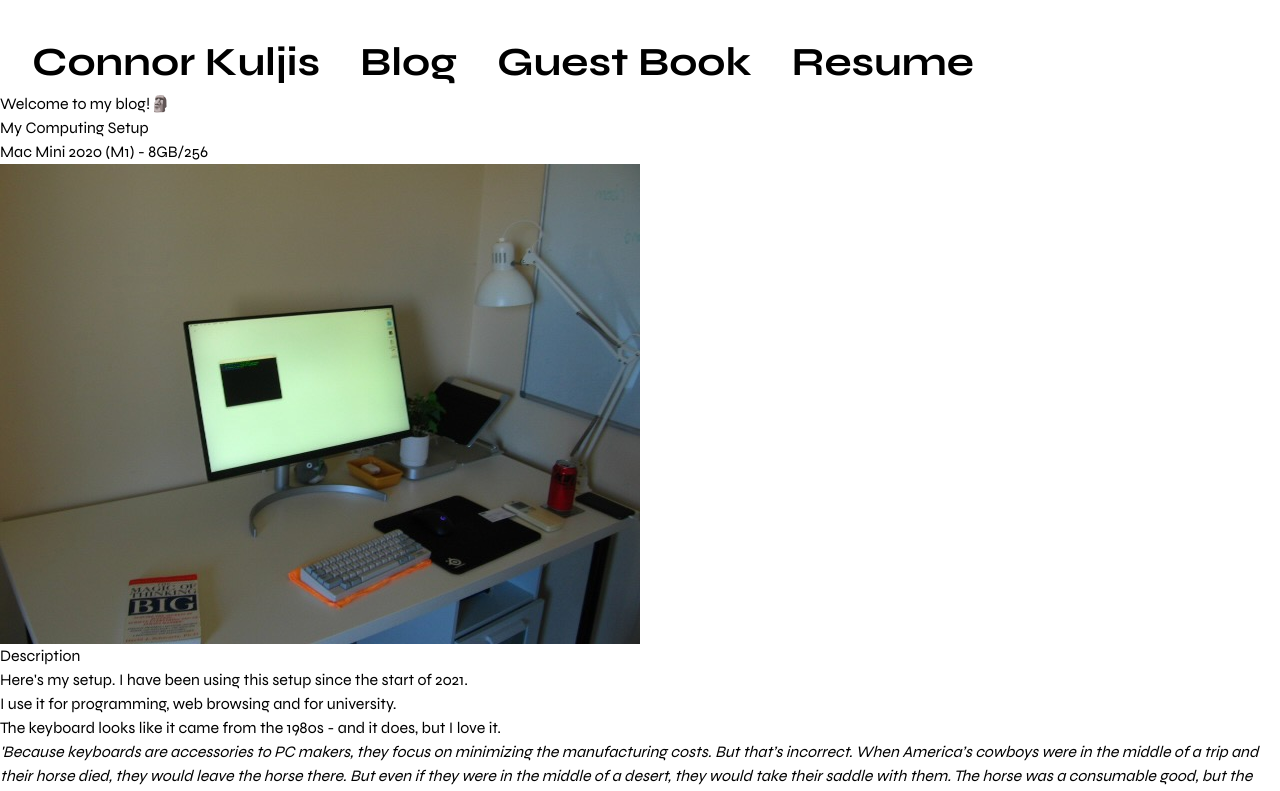
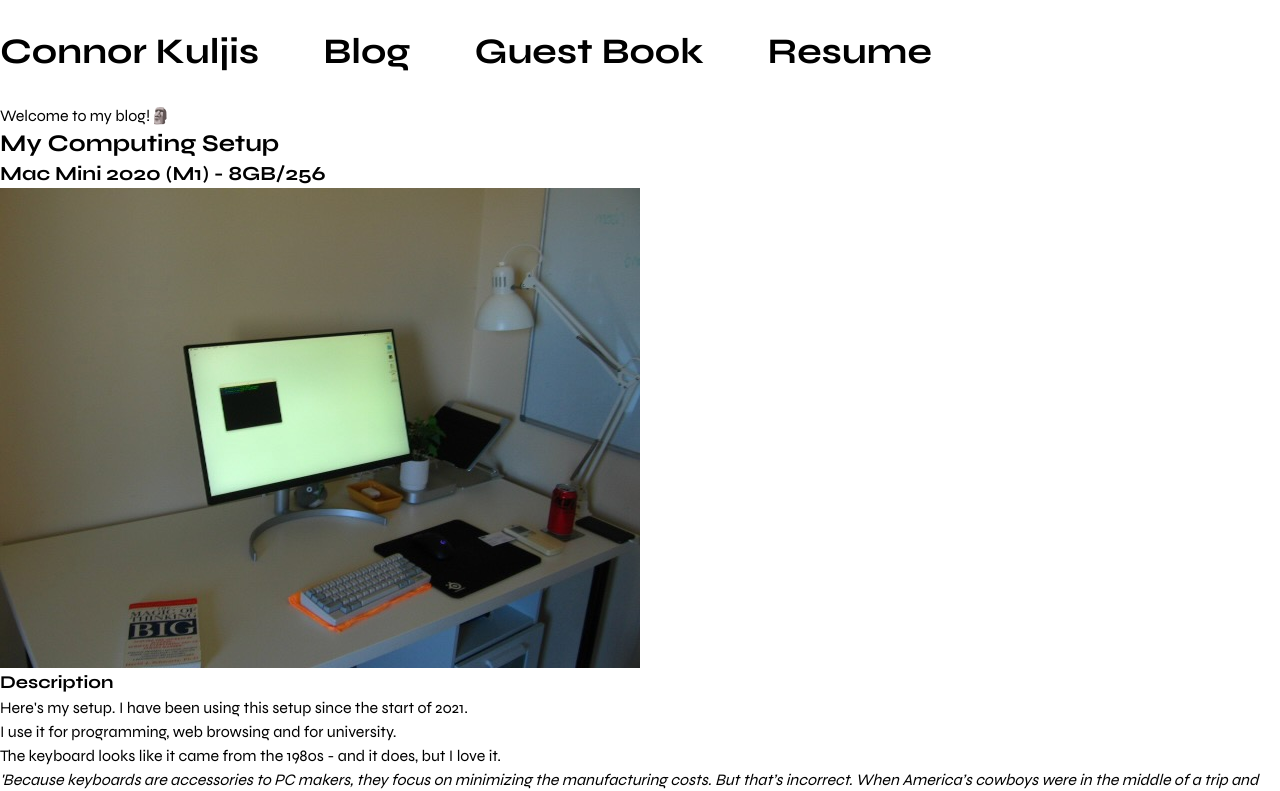
Before and after one commit to connorkuljis/connorkuljis-portfolio, a Next.js app: page /blog in a window 1280 px wide. Shown: the top 791 px of the page. Built offline with nearby package versions, Linux system fonts and the light colour scheme.

Commit message:
tailwind container and h1 globals

```diff
--- a/app/blog/page.tsx
+++ b/app/blog/page.tsx
@@ -6,7 +6,7 @@ export default function Blog() {
 	return (
 		<div>
 			<main>
-				<div className="center">
+				<div>
 					<p>Welcome to my blog!🗿</p>
 					<h1>My Computing Setup</h1>
 					<h2>Mac Mini 2020 (M1) - 8GB/256</h2>
--- a/app/globals.css
+++ b/app/globals.css
@@ -7,3 +7,13 @@
     -webkit-box-sizing: border-box;
      box-sizing: border-box;
 }
+
+h1 {
+  @apply text-2xl font-bold;
+}
+h2 {
+  @apply text-xl font-bold;
+}
+h3 {
+  @apply text-lg font-bold;
+}
--- a/app/guestbook/page.tsx
+++ b/app/guestbook/page.tsx
@@ -34,7 +34,7 @@ export default async function GuestBook() {
 	const entries: guestbook[] = await getGuestBookItems()
 
 	return (
-		<div className={styles.container}>
+		<div>
 			{entries.map((entry) => (
 				<Post key={Number(entry.id)}{...entry} />
 				))}
--- a/app/header.tsx
+++ b/app/header.tsx
@@ -5,11 +5,11 @@ export default function Header() {
 	const resumeLink = "https://connor-kuljis-resume.s3.ap-southeast-2.amazonaws.com/connor-kuljis-resume-nov-22.pdf"
 	return (
 		<header>
-			<nav className={styles.header}>
-					<Link className={styles.nav} href="/">Connor Kuljis</Link>
-					<Link className={styles.nav} href="/blog">Blog</Link>
-					<Link className={styles.nav} href="/guestbook">Guest Book</Link>
-					<Link className={styles.nav} target="_blank" href={resumeLink}>Resume</Link>
+			<nav className="flex py-8 space-x-16 font-bold text-4xl">
+					<Link href="/">Connor Kuljis</Link>
+					<Link href="/blog">Blog</Link>
+					<Link href="/guestbook">Guest Book</Link>
+					<Link target="_blank" href={resumeLink}>Resume</Link>
 			</nav>
 		</header>
 	)
--- a/app/layout.tsx
+++ b/app/layout.tsx
@@ -17,8 +17,10 @@ export default function RootLayout({
       <head />
 			<body className={syne.className}>
         <div className={styles.container}>
-          <Header />
-  				<div className={styles.wrap}>{children}</div>
+          <div className="container mx-auto">
+            <Header />
+    				<div className={styles.wrap}>{children}</div>
+          </div>
           <Footer />
         </div>
 			</body>
--- a/app/page.module.css
+++ b/app/page.module.css
@@ -1,12 +1,11 @@
 .nav {
-    margin-right: 40px;
-    font-size: 2.5rem;
-    font-weight: bold;
-}
-
-.header {
+  font-size: 2.5rem;
+  font-weight: bold;
   padding-top: 2rem;
-  padding-left: 2rem;
+  width: 100%;
+  display: flex;
+  align-items: flex-start;
+  gap: 20px;
 }
 
 .container {
@@ -20,12 +19,14 @@
 
 .blog {
   padding: 0 2rem;
+  margin-left: 2rem;
   text-align: left;
   word-wrap: break-word;
   width: 800px;
 }
 
 .main {
+  padding-top: 2rem;
   display: flex;
   flex-direction: column;
   justify-content: center;
--- a/app/page.tsx
+++ b/app/page.tsx
@@ -2,8 +2,8 @@ import styles from "./page.module.css"
 
 export default function Home() {
 	return (
-		<main className={styles.main}>
-			<div className="">
+		<main>
+			<div>
 				<h2>👋 Hi, my name is Connor</h2>
 				<p>
 					I am a Computing student - with a major in Software Engineering at Curtin University.
```
